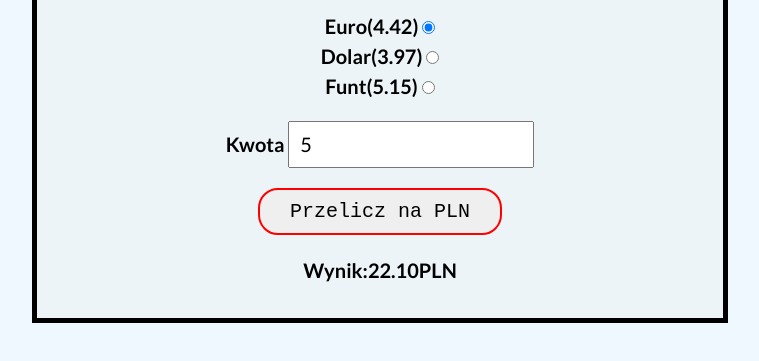
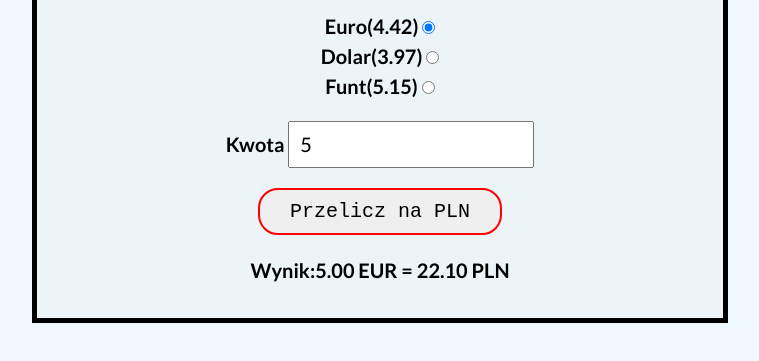
Before and after one commit to AdrianKudzin/Currency-converter, a plain HTML site: page index.html in a window 1280 px wide. Both pictures are taken after typing "5" into the empty fields and a click on the button "Przelicz na PLN". Shown: the part 287-648 px from the top of the page, without its empty margins (260-1019 px from the left). Drawn offline with nearby package versions, Linux system fonts and the light colour scheme.

Commit message:
refactoring js

```diff
--- a/index.html
+++ b/index.html
@@ -20,24 +20,24 @@
 
 <body class="body">
     <header class="header">Kalkulator walut</header>
-    <form class="js-form form">
+    <form class="js-form">
         <fieldset class="form__fieldset">
             <legend class="form__legend">Wybierz walute i wprowadź wartość</legend>
             <h1>Waluty:</h1>
             <ul class="form__list">
                 <li>
                     <label>Euro(4.42)
-                        <input class="js-euro" type="radio" value="Euro" name="radio" checked>
+                        <input class="js-currency" type="radio" value="EUR" name="radio" checked>
                     </label>
                 </li>
                 <li>
                     <label>Dolar(3.97)
-                        <input class="js-dolar" type="radio" value="Dolar" name="radio">
+                        <input class="js-currency" type="radio" value="USD" name="radio">
                     </label>
                 </li>
                 <li>
                     <label>Funt(5.15)
-                        <input class="js-funt" type="radio" value="Funt" name="radio">
+                        <input class="js-currency" type="radio" value="GBP" name="radio">
                     </label>
                 </li>
             </ul>
@@ -48,7 +48,7 @@
                 <button class="form__button">Przelicz na PLN</button>
             </p>
             <p>
-                Wynik:<strong class="js-result"></strong>PLN
+                Wynik:<strong class="js-result"></strong>
             </p>
         </fieldset>
     </form>
--- a/js/currency-converter.js
+++ b/js/currency-converter.js
@@ -1,24 +1,30 @@
-let form = document.querySelector(".js-form");
-let result = document.querySelector(".js-result");
-let amount = document.querySelector(".js-amount");
-let euro = document.querySelector(".js-euro");
-let dolar = document.querySelector(".js-dolar");
-let funt = document.querySelector(".js-funt");
+let formElement = document.querySelector(".js-form");
+let resultElement = document.querySelector(".js-result");
+let amountElement = document.querySelector(".js-amount");
 
-let exchangeRateValue = 4.42;
 
-form.addEventListener("submit", () => {
-    if (euro.checked) {
-        exchangeRateValue = 4.42;
-    } else if (dolar.checked) {
-        exchangeRateValue = 3.97;
-    } else if (funt.checked) {
-        exchangeRateValue = 5.15;
+let rateEUR = 4.42;
+let rateUSD = 3.97;
+let rateGBP = 5.15;
+
+formElement.addEventListener("submit", (event) => {
+    event.preventDefault();
+
+    let amount = +amountElement.value;
+    let currency = document.querySelector(".js-currency:checked").value;
+    let result;
+
+    switch (currency) {
+        case "EUR":
+            result = amount * rateEUR;
+            break;
+        case "USD":
+            result = amount * rateUSD;
+            break;
+        case "GBP":
+            result = amount * rateGBP;
+            break;
     }
+
+    resultElement.innerHTML = `${amount.toFixed(2)} ${currency} = ${result.toFixed(2)} PLN`;
 });
-
-form.addEventListener("submit", (event) => {
-    event.preventDefault();
-    result.value = exchangeRateValue * amount.value;
-    result.innerText = result.value.toFixed(2);
-});
```
